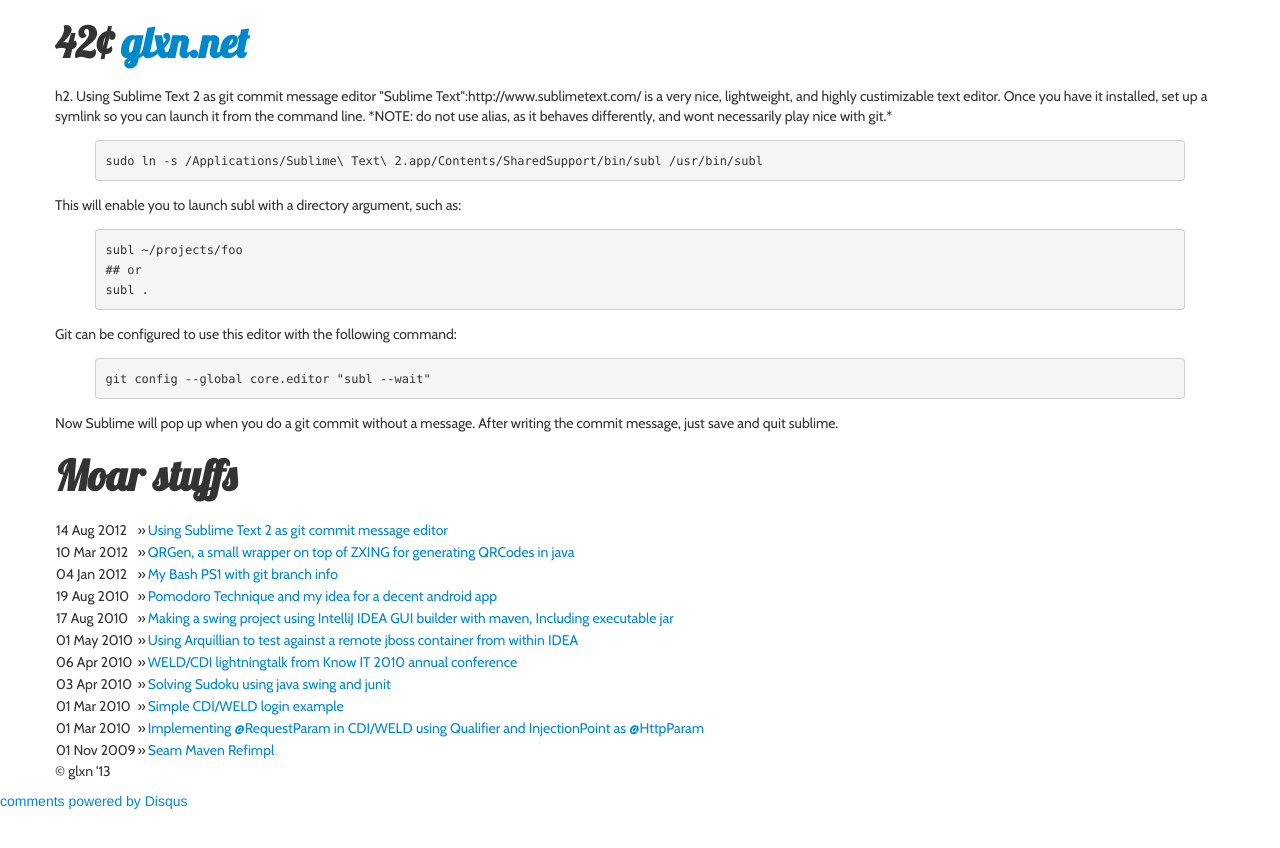
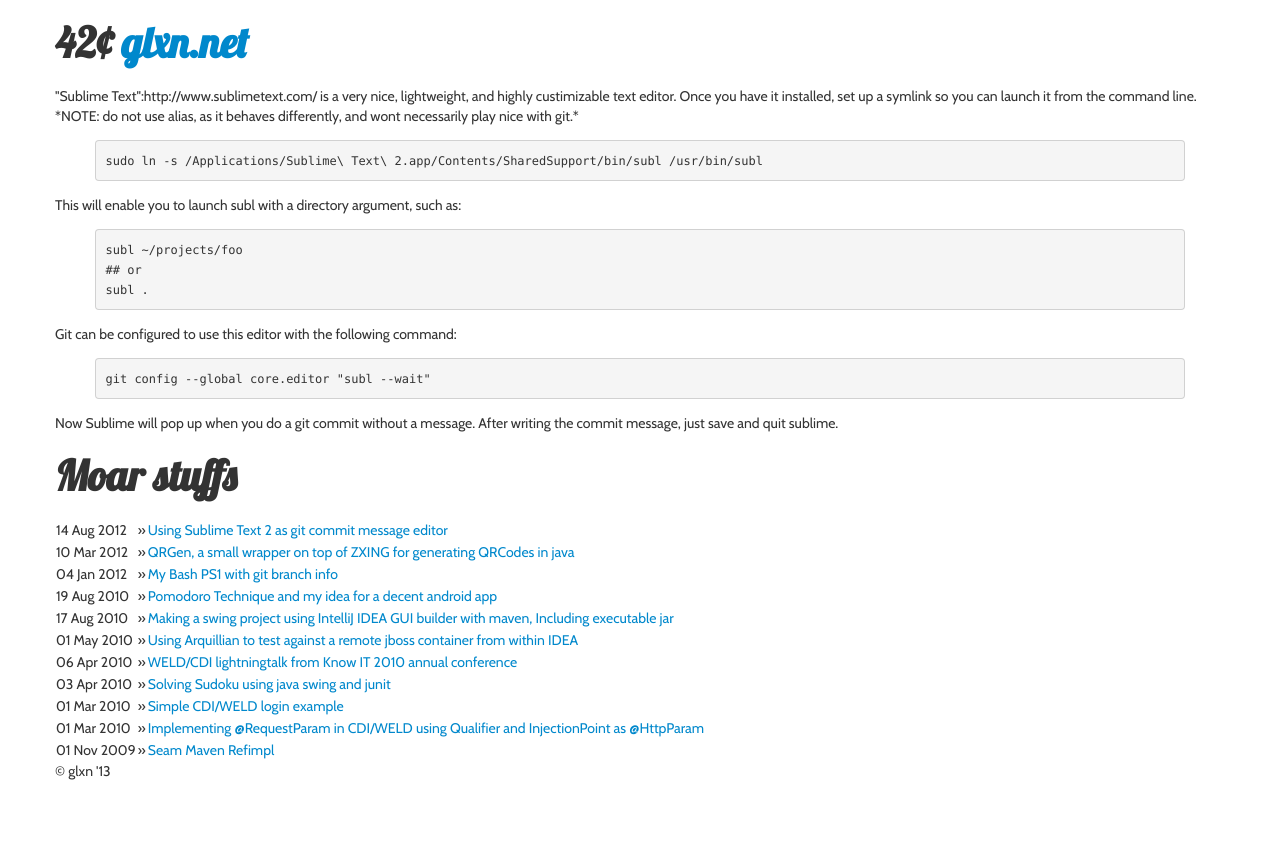
Before and after one commit to kenglxn/kenglxn.github.com, a Jekyll site: the page built from index.html, in a window 1280 px wide. Shown: the top 848 px of the page. Built offline with Jekyll 4.4.1, drawn with Linux system fonts in a browser that asks for light colours; Markdown is read by kramdown in place of the engine named in the settings; comment, search, counter and statistics services are not loaded.

Commit message:
moved title from each post to post template and made it a link. moved discus to not be active for main page

```diff
--- a/_layouts/default.html
+++ b/_layouts/default.html
@@ -15,8 +15,6 @@
     </div>
     <div class="container">
       {{content}}
-
-      <div id="disqus_thread"></div>
     </div>
     <div class="container">
       <h2>Moar stuffs</h2>
@@ -61,20 +59,6 @@
         }
       }());
     </script>
-    <script type="text/javascript">
-        /* * * CONFIGURATION VARIABLES: EDIT BEFORE PASTING INTO YOUR WEBPAGE * * */
-        var disqus_shortname = 'glxn'; // required: replace example with your forum shortname
-
-        /* * * DON'T EDIT BELOW THIS LINE * * */
-        (function() {
-            var dsq = document.createElement('script'); dsq.type = 'text/javascript'; dsq.async = true;
-            dsq.src = '//' + disqus_shortname + '.disqus.com/embed.js';
-            (document.getElementsByTagName('head')[0] || document.getElementsByTagName('body')[0]).appendChild(dsq);
-        })();
-    </script>
-    <noscript>Please enable JavaScript to view the <a href="http://disqus.com/?ref_noscript">comments powered by Disqus.</a></noscript>
-    <a href="http://disqus.com" class="dsq-brlink">comments powered by <span class="logo-disqus">Disqus</span></a>
-
     <script src="/js/jquery-1.9.1.min.js"></script>
     <script src="/css/bootstrap/js/bootstrap.min.js"></script>
     <script src="/js/less-1.3.3.min.js" type="text/javascript"></script>
--- a/_posts/2009-11-01-seam-maven-refimpl.textile
+++ b/_posts/2009-11-01-seam-maven-refimpl.textile
@@ -2,8 +2,6 @@
 layout: post
 title: Seam Maven Refimpl
 ---
-
-h2. {{ page.title }}
 
 "Know IT Objectnet":http://www.knowit.no developers have created a Mavenized Seam project template. Due to the lack of Maven support in the Seam project, we felt the need to get a project started for the topic. After some research and development, the base was ready to be put in use. We felt that it was only right to make the project available to the public, and put together a google code project. As of now the project is aimed at running on the JBoss-4.2.3 and JBoss-5.x application servers deployed as an EAR project.
 
--- a/_posts/2010-03-01-implementing-requestparam-in-cdiweld.textile
+++ b/_posts/2010-03-01-implementing-requestparam-in-cdiweld.textile
@@ -2,8 +2,6 @@
 layout: post
 title: Implementing @RequestParam in CDI/WELD using Qualifier and InjectionPoint as @HttpParam
 ---
-
-h2. {{ page.title }}
 
 Implementing @RequestParam as @HttpParam is quite easy. This is the example discussed in the "Weld Reference Documentation":http://docs.jboss.org/weld/reference/1.0.1-Final/en-US/html_single/#d0e1622. What we do is set up a "Qualifier":http://docs.jboss.org/weld/reference/1.0.1-Final/en-US/html_single/#d0e1212 like this:
 
--- a/_posts/2010-03-01-jpa-and-cdiweld.textile
+++ b/_posts/2010-03-01-jpa-and-cdiweld.textile
@@ -2,8 +2,6 @@
 layout: post
 title: Simple CDI/WELD login example
 ---
-
-h2. {{ page.title }}
 
 !http://www.gliffy.com/pubdoc/2016929/L.jpg!:http://www.gliffy.com/pubdoc/2016929/L.jpg
 
--- a/_posts/2010-04-03-jsudoku-solver-java-swing-program.textile
+++ b/_posts/2010-04-03-jsudoku-solver-java-swing-program.textile
@@ -2,8 +2,6 @@
 layout: post
 title: Solving Sudoku using java swing and junit
 ---
-
-h2. {{ page.title }}
 
 Was working on sudoku puzzles during easter holiday. Became bored, and being the nerd I am decided to practice my swing and created a tool to help solve it.
  Keep in mind that this is a "quickie" job, created in couple days work.
--- a/_posts/2010-04-06-weldcdi-lightningtalk-from-know-it-2010-annual-conference.html
+++ b/_posts/2010-04-06-weldcdi-lightningtalk-from-know-it-2010-annual-conference.html
@@ -2,7 +2,7 @@
 layout: post
 title: WELD/CDI lightningtalk from Know IT 2010 annual conference
 ---
-<h2>{{ page.title }}</h2>
+
 <div style="width:425px" id="__ss_3395119">
   <strong style="display:block;margin:12px 0 4px">
     <a href="http://www.slideshare.net/kenglxn/wled-lightningtalk-know-it-iceland-2010" title="Weld lightningtalk - Know IT Iceland 2010">Weld lightningtalk - Know IT Iceland 2010</a>
--- a/_posts/2010-05-01-using-arquillian-to-test-against-a-remote-jboss-container-from-within-idea.textile
+++ b/_posts/2010-05-01-using-arquillian-to-test-against-a-remote-jboss-container-from-within-idea.textile
@@ -2,8 +2,6 @@
 layout: post
 title: Using Arquillian to test against a remote jboss container from within IDEA
 ---
-
-h2. {{ page.title }}
 
 I recently got introduced to "Arquillian":http://community.jboss.org/docs/DOC-14376?uniqueTitle=false. Arquillian is a JBoss project for providing better testing to the java ee stack.
 Arquillian utilizes "ShrinkWrap":http://community.jboss.org/docs/DOC-14138, another great project, for creating virtual archives as deployments to the container.
--- a/_posts/2010-08-17-making-a-swing-project-using-intellij-idea-and-gui-builder-with-maven-including-executable-jar.textile
+++ b/_posts/2010-08-17-making-a-swing-project-using-intellij-idea-and-gui-builder-with-maven-including-executable-jar.textile
@@ -2,8 +2,6 @@
 layout: post
 title: Making a swing project using IntelliJ IDEA GUI builder with maven, Including executable jar
 ---
-
-h2. {{ page.title }}
 
 In this post I'll quickly show how to get a maven project under Idea running with the GUI builder, and show you the config you need to build an executable jar for it as well.
 
--- a/_posts/2010-08-19-pomodoro-technique-and-my-idea-for-a-decent-android-app.textile
+++ b/_posts/2010-08-19-pomodoro-technique-and-my-idea-for-a-decent-android-app.textile
@@ -2,8 +2,6 @@
 layout: post
 title: Pomodoro Technique and my idea for a decent android app
 ---
-
-h2. {{ page.title }}
 
 I'm a big fan of the "pomodoro technique":http://www.pomodorotechnique.com/
 The pomodoro technique is basically working for a set amount of time, then taking small breaks before returning to work.
--- a/_posts/2012-01-04-my-bash-ps1-with-git-branch-info.textile
+++ b/_posts/2012-01-04-my-bash-ps1-with-git-branch-info.textile
@@ -2,8 +2,6 @@
 layout: post
 title: My Bash PS1 with git branch info
 ---
-
-h2. {{ page.title }}
 
 I spent an hour playing around with my bash PS1 setting.
 I wanted some useful information about which git branch I am on, and some colors.
--- a/_posts/2012-03-10-qrgen-a-small-wrapper-on-top-of-zxing-for-generating-qrcodes-in-java.textile
+++ b/_posts/2012-03-10-qrgen-a-small-wrapper-on-top-of-zxing-for-generating-qrcodes-in-java.textile
@@ -2,8 +2,6 @@
 layout: post
 title: QRGen, a small wrapper on top of ZXING for generating QRCodes in java
 ---
-
-h2. {{ page.title }}
 
 A couple of months ago I was looking at creating QR codes in java, and found "ZXING":http://code.google.com/p/zxing/, which is pretty awesome, you should check it out.
 
--- a/_posts/2012-08-14-using-sublime-text-2-as-git-commit-message-editor.textile
+++ b/_posts/2012-08-14-using-sublime-text-2-as-git-commit-message-editor.textile
@@ -2,8 +2,6 @@
 layout: post
 title: Using Sublime Text 2 as git commit message editor
 ---
-
-h2. {{ page.title }}
 
 "Sublime Text":http://www.sublimetext.com/ is a very nice, lightweight, and highly custimizable text editor.
 
--- a/_posts/2013-01-28-git-pre-commit-hook-for-jira-issue-tags.textile
+++ b/_posts/2013-01-28-git-pre-commit-hook-for-jira-issue-tags.textile
@@ -4,6 +4,4 @@
 published: false
 ---
 
-h2. {{ page.title }}
-
 this hook will autotag commit message with jira tag if on branch
```
Also changed, not shown: _layouts/post.html (+19 -1 lines).
